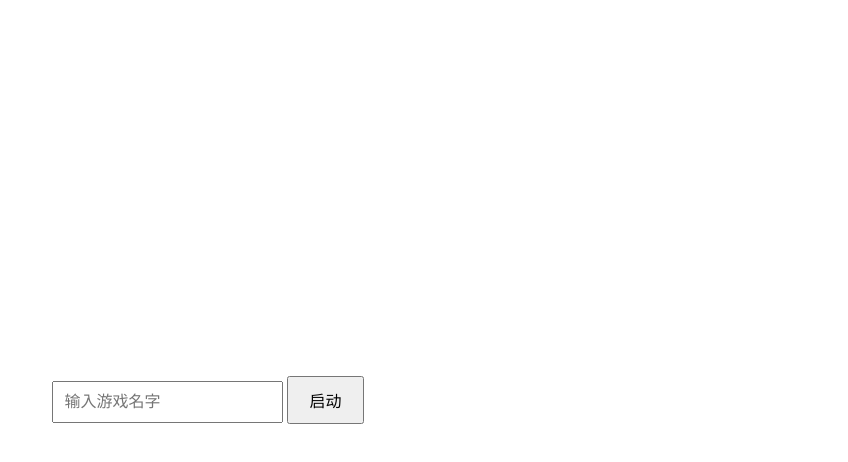
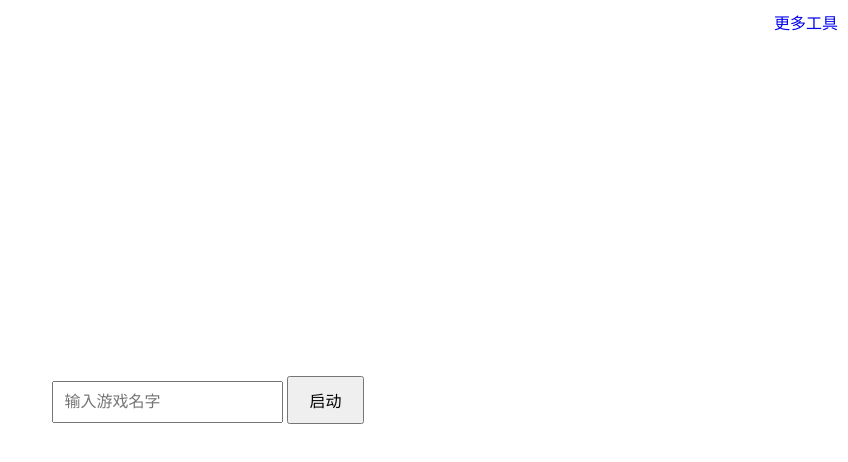
Before and after one commit to genshinstarted/genshinstarted.github.io, a plain HTML site: page index.html in a window 1280 px wide. Shown: the whole page, without its empty margins (432-1280 px from the left). Drawn offline with Linux system fonts and the light colour scheme.

Commit message:
Added Tools redirection link in index.html

```diff
--- a/index.html
+++ b/index.html
@@ -31,9 +31,21 @@
             font-size: 24px;
             transition: opacity 2s;
         }
+
+        /* 新增样式 */
+        #moreToolsLink {
+            position: absolute;
+            top: 10px;
+            right: 10px;
+            font-size: 16px;
+            text-decoration: none;
+        }
     </style>
 </head>
 <body>
+    <!-- 新增链接 -->
+    <a id="moreToolsLink" href="https://genshinstarted.github.io/Tools">更多工具</a>
+
     <div>
         <input type="text" id="inputField" placeholder="输入游戏名字">
         <button id="startButton">启动</button>
```
